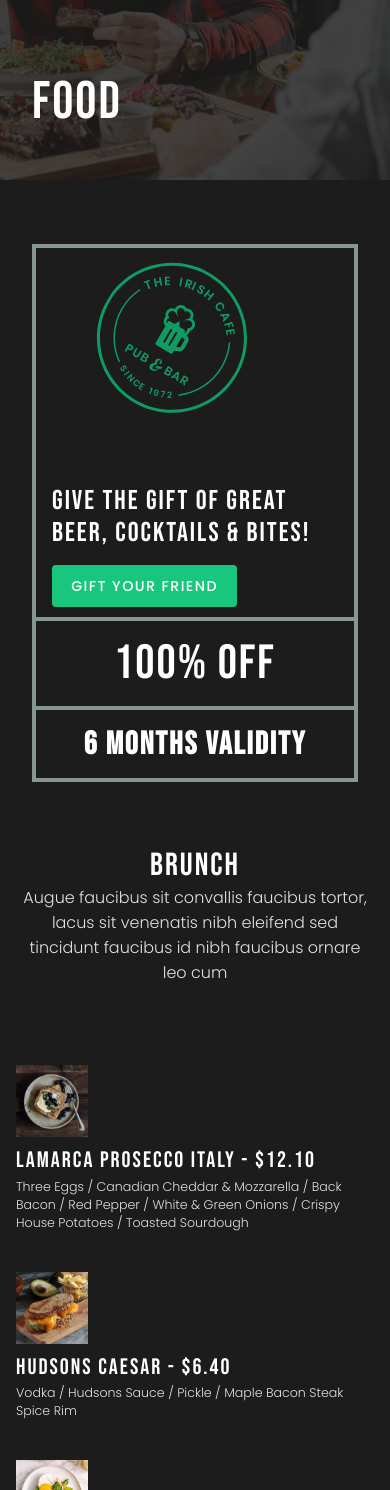
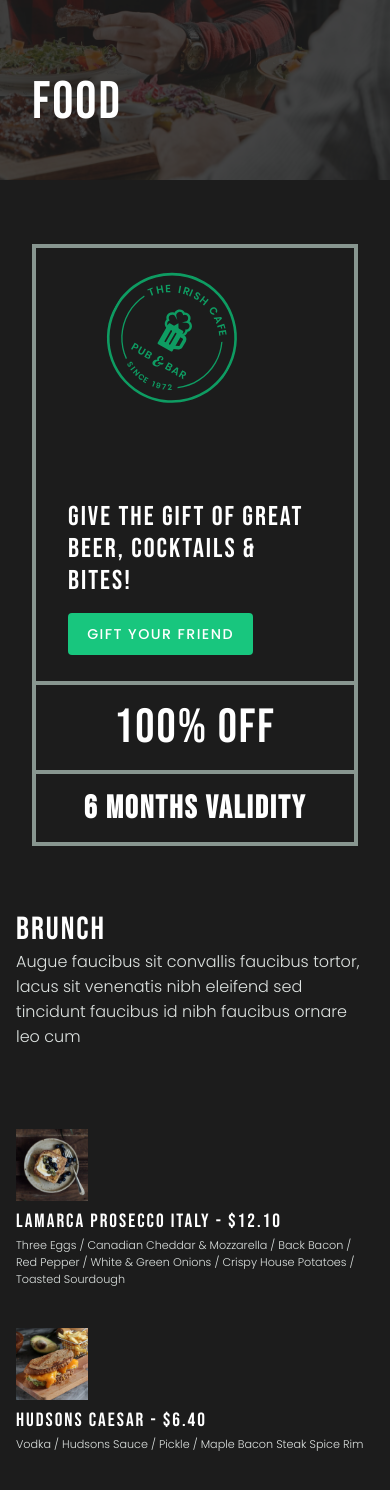
Before and after one commit to boltdropa/IrishCafe, a plain HTML site: page Pages/food.html in a window 390 px wide. Shown: the part 70-1560 px from the top of the page. Drawn offline with Linux system fonts and the light colour scheme.

Commit message:
second commit

```diff
--- a/Pages/about.css
+++ b/Pages/about.css
@@ -92,7 +92,7 @@ header {
   height: 100vh;
   background: var(--navBgColor);
   border-radius: 6px;
-  position: absolute;
+  position: fixed;
   top: 0;
   right: 0;
   bottom: 0;
--- a/Pages/contact.css
+++ b/Pages/contact.css
@@ -72,7 +72,7 @@ header {
   height: 100vh;
   background: var(--navBgColor);
   border-radius: 6px;
-  position: absolute;
+  position: fixed;
   top: 0;
   right: 0;
   bottom: 0;
--- a/Pages/drinks.css
+++ b/Pages/drinks.css
@@ -92,7 +92,7 @@ header {
   height: 100vh;
   background: var(--navBgColor);
   border-radius: 6px;
-  position: absolute;
+  position: fixed;
   top: 0;
   right: 0;
   bottom: 0;
@@ -233,6 +233,11 @@ header {
   justify-content: center;
   align-items: center;
   text-align: center;
+  margin: 0 0 4em;
+  @media (max-width: 921px) {
+    text-align: start;
+    align-items: start;
+  }
 }
 .DrinksBold {
   font-size: 3.78em;
@@ -302,9 +307,15 @@ header {
 }
 .DrinksCardBoldtext {
   font-size: 1.4em;
+  @media (max-width: 921px) {
+    font-size: 1.2em;
+  }
 }
 .DrinksCardSubtext {
   font-size: 0.789em;
+  @media (max-width: 921px) {
+    font-size: 0.7em;
+  }
 }
 /* ****************  Reviews Section **************** */
 .ReviewContainer {
@@ -575,7 +586,7 @@ footer {
     flex: 4;
   }
   .textContent {
-    padding: 0;
+    padding: 1em;
   }
   .bxBoldTxt {
     font-size: 1.7em;
@@ -598,13 +609,11 @@ footer {
     position: relative;
   }
   .boxSvg svg {
-    width: 150px;
-    height: 150px;
+    width: 130px;
+    height: 130px;
   }
   /* ********************* */
-  .DrinksHeaderTextContainer {
-    margin: 0 0 4em;
-  }
+
   .DrinksBold {
     font-size: 2em;
   }
--- a/Pages/food.css
+++ b/Pages/food.css
@@ -96,7 +96,7 @@ header {
   height: 100vh;
   background: var(--navBgColor);
   border-radius: 6px;
-  position: absolute;
+  position: fixed;
   top: 0;
   right: 0;
   bottom: 0;
@@ -237,6 +237,11 @@ header {
   justify-content: center;
   align-items: center;
   text-align: center;
+  margin: 0 0 4em;
+  @media (max-width: 921px) {
+    text-align: start;
+    align-items: start;
+  }
 }
 .foodsBold {
   font-size: 3.78em;
@@ -305,9 +310,15 @@ header {
 }
 .foodsCardBoldtext {
   font-size: 1.4em;
+  @media (max-width: 921px) {
+    font-size: 1.2em;
+  }
 }
 .foodsCardSubtext {
   font-size: 0.789em;
+  @media (max-width: 921px) {
+    font-size: 0.7em;
+  }
 }
 /* ****************  Reviews Section **************** */
 .ReviewContainer {
@@ -578,7 +589,7 @@ footer {
     flex: 4;
   }
   .textContent {
-    padding: 0;
+    padding: 1em;
   }
   .bxBoldTxt {
     font-size: 1.7em;
@@ -601,13 +612,11 @@ footer {
     position: relative;
   }
   .boxSvg svg {
-    width: 150px;
-    height: 150px;
+    width: 130px;
+    height: 130px;
   }
   /* ********************* */
-  .foodsHeaderTextContainer {
-    margin: 0 0 4em;
-  }
+
   .foodsBold {
     font-size: 2em;
   }
--- a/Pages/food.html
+++ b/Pages/food.html
@@ -3,7 +3,7 @@
   <head>
     <meta charset="UTF-8" />
     <meta name="viewport" content="width=device-width, initial-scale=1.0" />
-    <title>Document</title>
+    <title>Drinks - Pub and Bar</title>
     <!-- default css -->
     <link rel="stylesheet" href="/defaultStyle/default.css" />
     <!--  Main css -->
@@ -17,6 +17,20 @@
       integrity="sha512-iecdLmaskl7CVkqkXNQ/ZH/XLlvWZOJyj7Yy7tcenmpD1ypASozpmT/E0iPtmFIB46ZmdtAc9eNBvH0H/ZpiBw=="
       crossorigin="anonymous"
       referrerpolicy="no-referrer" />
+    <link
+      rel="icon"
+      href="https://websitedemos.net/pub-and-bar-04/wp-content/uploads/sites/788/2021/03/cropped-site-favicon-32x32.png"
+      sizes="32x32" />
+    <link
+      rel="icon"
+      href="https://websitedemos.net/pub-and-bar-04/wp-content/uploads/sites/788/2021/03/cropped-site-favicon-192x192.png"
+      sizes="192x192" />
+    <link
+      rel="apple-touch-icon"
+      href="https://websitedemos.net/pub-and-bar-04/wp-content/uploads/sites/788/2021/03/cropped-site-favicon-180x180.png" />
+    <meta
+      name="msapplication-TileImage"
+      content="https://websitedemos.net/pub-and-bar-04/wp-content/uploads/sites/788/2021/03/cropped-site-favicon-270x270.png" />
   </head>
   <body>
     <div class="main_container">
@@ -29,7 +43,7 @@
             <!-- Container holding logo and navLink -->
             <div class="logoNavCon">
               <div class="logo">
-                <a href="index.html"
+                <a href="/index.html"
                   ><img src="/Assets/images/logo.svg" alt="Logo" />
                 </a>
               </div>
--- a/Pages/store.css
+++ b/Pages/store.css
@@ -96,7 +96,7 @@ header {
   height: 100vh;
   background: var(--navBgColor);
   border-radius: 6px;
-  position: absolute;
+  position: fixed;
   top: 0;
   right: 0;
   bottom: 0;
@@ -424,7 +424,7 @@ footer {
     flex: 4;
   }
   .textContent {
-    padding: 0;
+    padding: 1em;
   }
   .bxBoldTxt {
     font-size: 1.7em;
@@ -447,8 +447,8 @@ footer {
     position: relative;
   }
   .boxSvg svg {
-    width: 150px;
-    height: 150px;
+    width: 130px;
+    height: 130px;
   }
   /* ********************* */
 
--- a/style.css
+++ b/style.css
@@ -95,7 +95,7 @@ header {
   height: 100vh;
   background: var(--navBgColor);
   border-radius: 6px;
-  position: absolute;
+  position: fixed;
   top: 0;
   right: 0;
   bottom: 0;
@@ -314,6 +314,10 @@ header {
 .bxBoldTxt {
   font-size: 3.6em;
   margin: 0 0 0.2em;
+  @media (max-width: 921px) {
+    font-size: 1.8em;
+    font-weight: 700;
+  }
 }
 
 .textContent {
@@ -322,6 +326,10 @@ header {
   flex-direction: column;
   justify-content: center;
   gap: 2em;
+  @media (max-width: 921px) {
+    padding: 0 0.9em;
+    gap: 0.5em;
+  }
 }
 
 .boxSvg {
@@ -721,12 +729,12 @@ footer {
     flex: 1;
     transform: rotate(30deg);
     position: relative;
-    right: 3rem;
-    top: -4rem;
+    right: 4.5rem;
+    top: -3rem;
   }
   .boxSvg svg {
-    width: 150px;
-    height: 150px;
+    width: 130px;
+    height: 130px;
   }
 
   .subContentText {
```
Also changed, not shown: Pages/about.html (+16 -2 lines), Pages/contact.html (+16 -2 lines), Pages/drinks.html (+16 -2 lines), Pages/store.html (+16 -2 lines), index.html (+15 -1 lines).
